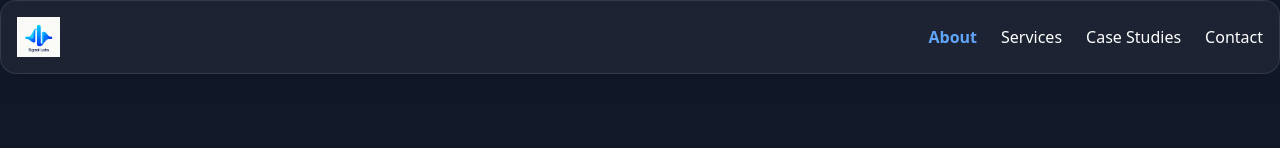
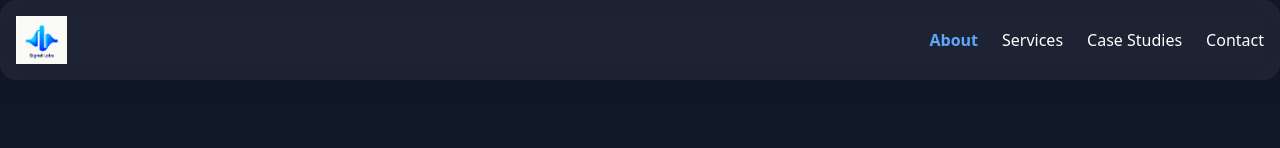
Before and after one commit to luckyrai301-a11y/signal-labs-website, a plain HTML site: page about.html in a window 1280 px wide. Shown: the top 148 px of the page. Drawn offline with nearby package versions, Linux system fonts and the light colour scheme.

Commit message:
fix: Increase logo size and fix header jitter bug

```diff
--- a/about.html
+++ b/about.html
@@ -14,7 +14,7 @@
     box-shadow: 0 4px 30px rgba(0, 0, 0, 0.1);
     backdrop-filter: blur(8.1px);
     -webkit-backdrop-filter: blur(8.1px);
-    border: 1px solid rgba(255, 255, 255, 0.1);
+
   }
 </style>
 
@@ -27,7 +27,7 @@
             <!-- Logo -->
             <!-- Logo -->
 <a href="./index.html">
-    <img class="h-10 w-auto" src="./assets/logo.png" alt="Signal Labs Logo">
+    <img class="h-12 w-auto" src="./assets/logo.png" alt="Signal Labs Logo">
 </a>
 
             <!-- Desktop Navigation Links -->
```
Also changed, not shown: case-studies.html (+2 -2 lines), contact.html (+2 -2 lines), index.html (+2 -2 lines), services.html (+2 -2 lines).
